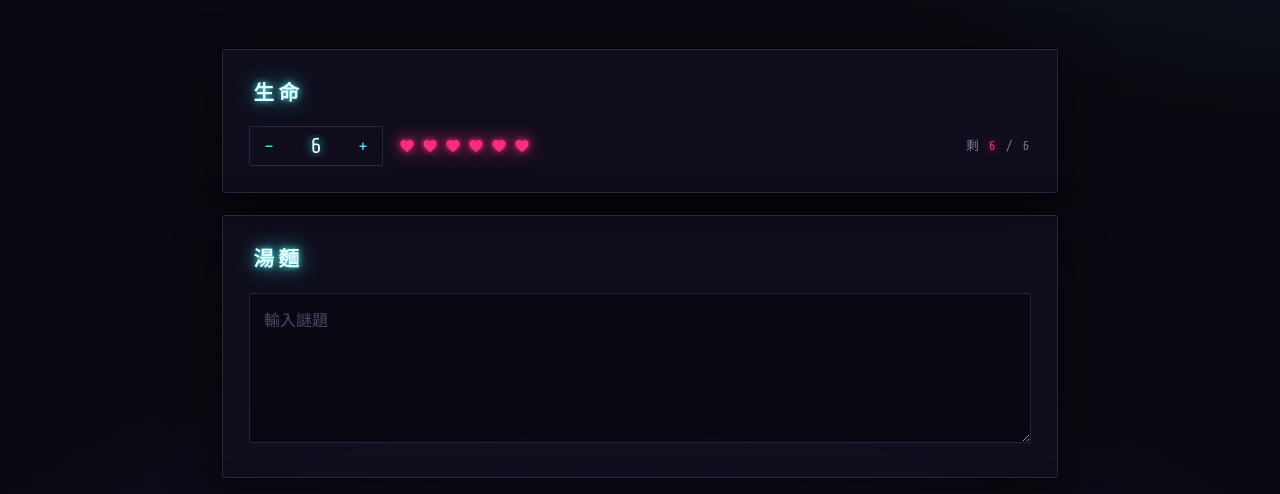
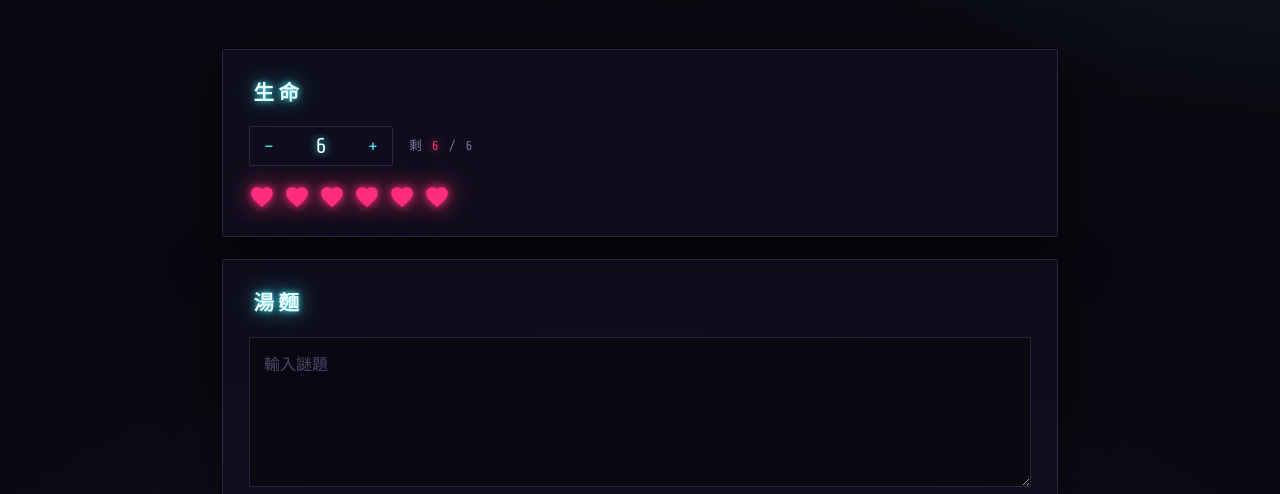
Before and after one commit to cowrider2018/turtle-soup-page, a plain HTML site: page index.html in a window 1280 px wide. Shown: the part 306-800 px from the top of the page. Drawn offline with nearby package versions, Linux system fonts and the light colour scheme.

Commit message:
remove maximum heart limit

```diff
--- a/index.html
+++ b/index.html
@@ -130,7 +130,7 @@ h2{
 .stepper button:disabled{color:#3a3552;cursor:not-allowed}
 input.count{
   font-family:var(--mono);font-size:1.35rem;line-height:1;
-  width:52px;padding:0;text-align:center;
+  width:62px;padding:0;text-align:center;
   background:transparent;border:0;border-bottom:1px solid transparent;border-radius:0;
   color:#eafcff;text-shadow:0 0 10px var(--cyan);
   cursor:text;transition:border-color .2s;
@@ -141,10 +141,14 @@ input.count:focus{
   border-bottom-color:var(--cyan);
   text-shadow:0 0 14px var(--cyan),0 0 30px rgba(61,240,255,.6);
 }
-.bulbs{display:flex;gap:7px;flex-wrap:wrap;flex:1;min-width:140px}
+.bulbs{
+  order:3;width:100%;margin-top:2px;
+  display:grid;grid-template-columns:repeat(10,max-content);
+  gap:9px;justify-content:start;
+}
 .bulb{
-  width:16px;height:16px;display:block;color:var(--rose);
-  filter:drop-shadow(0 0 3px var(--rose)) drop-shadow(0 0 9px rgba(255,45,126,.7));
+  width:26px;height:26px;display:block;color:var(--rose);
+  filter:drop-shadow(0 0 4px var(--rose)) drop-shadow(0 0 12px rgba(255,45,126,.7));
   transition:color .35s,filter .35s;
 }
 .bulb path{fill:currentColor}
@@ -260,7 +264,8 @@ ol.qlist{list-style:none;margin:0;padding:0;display:flex;flex-direction:column;g
   .sel select{padding:6px 17px 6px 7px;font-size:.76rem}
   ol.qlist{gap:12px}
   .lifebar{gap:12px}
-  .bulbs{order:3;width:100%;flex:none}
+  .bulbs{gap:6px}
+  .bulb{width:21px;height:21px}
 }
 @media (prefers-reduced-motion:reduce){
   *,*::before,*::after{animation:none!important;transition:none!important}
@@ -285,7 +290,7 @@ ol.qlist{list-style:none;margin:0;padding:0;display:flex;flex-direction:column;g
       <div class="stepper">
         <button id="minus" type="button" aria-label="減少生命">−</button>
         <input id="count" class="count" type="text" inputmode="numeric" autocomplete="off"
-               maxlength="2" value="6" aria-label="生命數，可直接輸入">
+               maxlength="3" value="6" aria-label="生命數，可直接輸入">
         <button id="plus" type="button" aria-label="增加生命">+</button>
       </div>
       <div class="bulbs" id="bulbs" aria-hidden="true"></div>
@@ -331,7 +336,7 @@ ol.qlist{list-style:none;margin:0;padding:0;display:flex;flex-direction:column;g
 
 <script>
 (function(){
-  const MIN = 1, MAX = 20;
+  const MIN = 1, MAX = 999;   // 沒有實質上限，999 只是防止手滑輸入天文數字把頁面卡住
   const state = { lives: 6, rows: [] };
   let announced = false;
 
```
